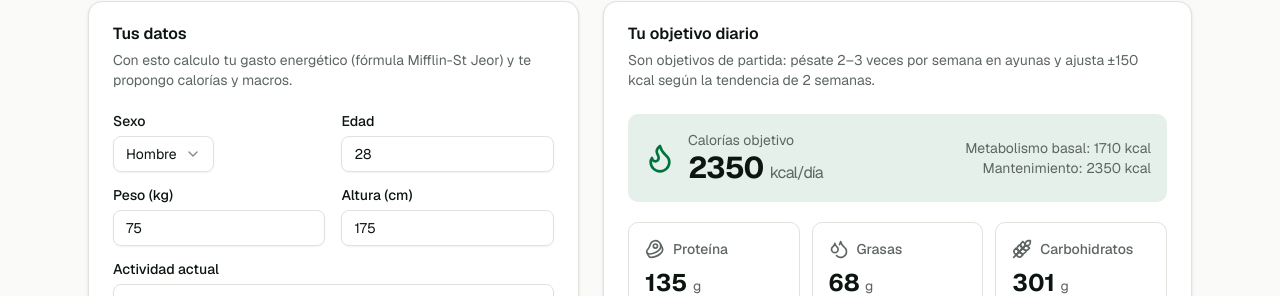
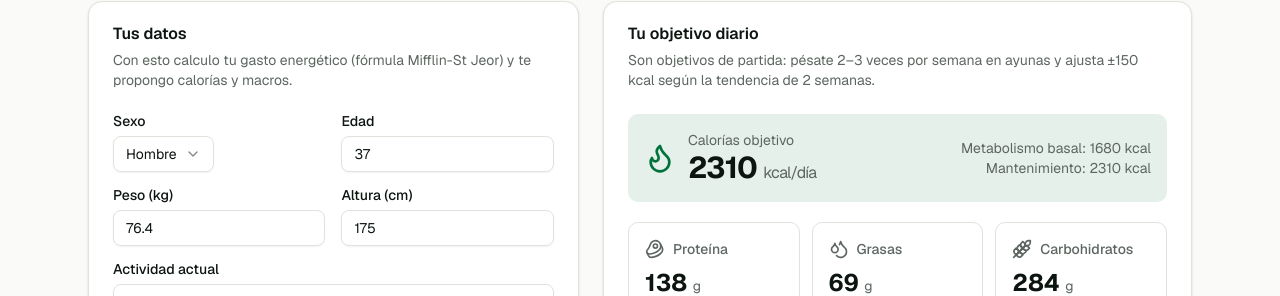
Before and after one commit to ZiurN/gym-app, a Next.js app: page / in a window 1280 px wide. Shown: the part 315-611 px from the top of the page. Built offline with nearby package versions, Linux system fonts and the light colour scheme.

Commit message:
Set calculator defaults to user profile (37 años, 76.4 kg, 175 cm)
Co-authored-by: jefryruiz <jefryruiz@gmail.com>

```diff
--- a/components/macro-calculator.tsx
+++ b/components/macro-calculator.tsx
@@ -31,8 +31,8 @@ function formatKcal(n: number) {
 
 export function MacroCalculator() {
   const [sex, setSex] = useState<Sex>("male");
-  const [age, setAge] = useState("28");
-  const [weight, setWeight] = useState("75");
+  const [age, setAge] = useState("37");
+  const [weight, setWeight] = useState("76.4");
   const [height, setHeight] = useState("175");
   const [activity, setActivity] = useState("1.375");
   const [goal, setGoal] = useState<Goal>("maintain");
--- a/components/nutrition-guide.tsx
+++ b/components/nutrition-guide.tsx
@@ -27,7 +27,7 @@ export function NutritionGuide() {
             Menús de ejemplo
           </CardTitle>
           <CardDescription>
-            Pensados para una persona de ~75 kg en recomposición. Escala las raciones según las calorías que te
+            Pensados para tu caso (~76 kg en recomposición). Escala las raciones según las calorías que te
             dio la calculadora: las estructuras de las comidas se mantienen.
           </CardDescription>
         </CardHeader>
```
